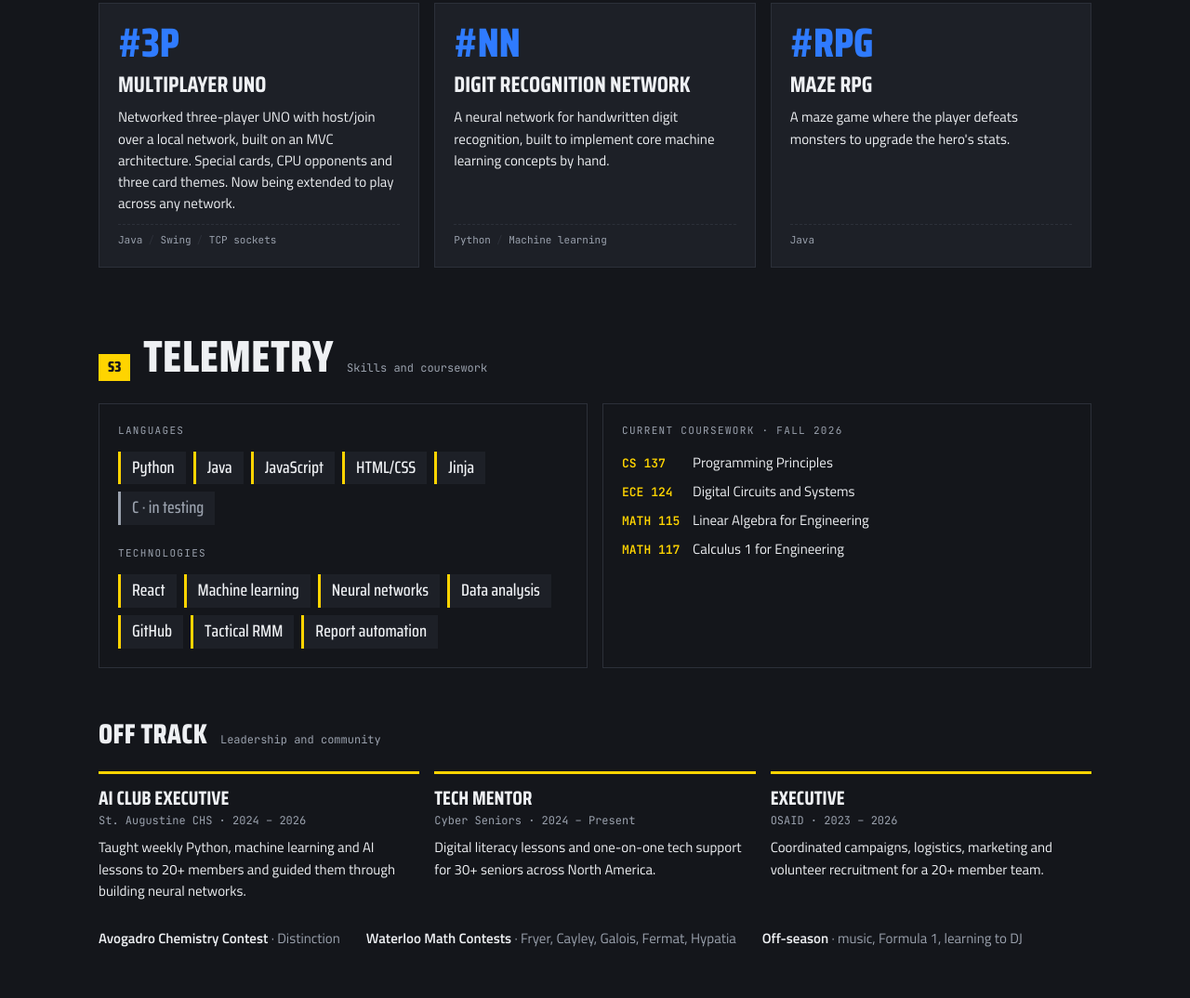
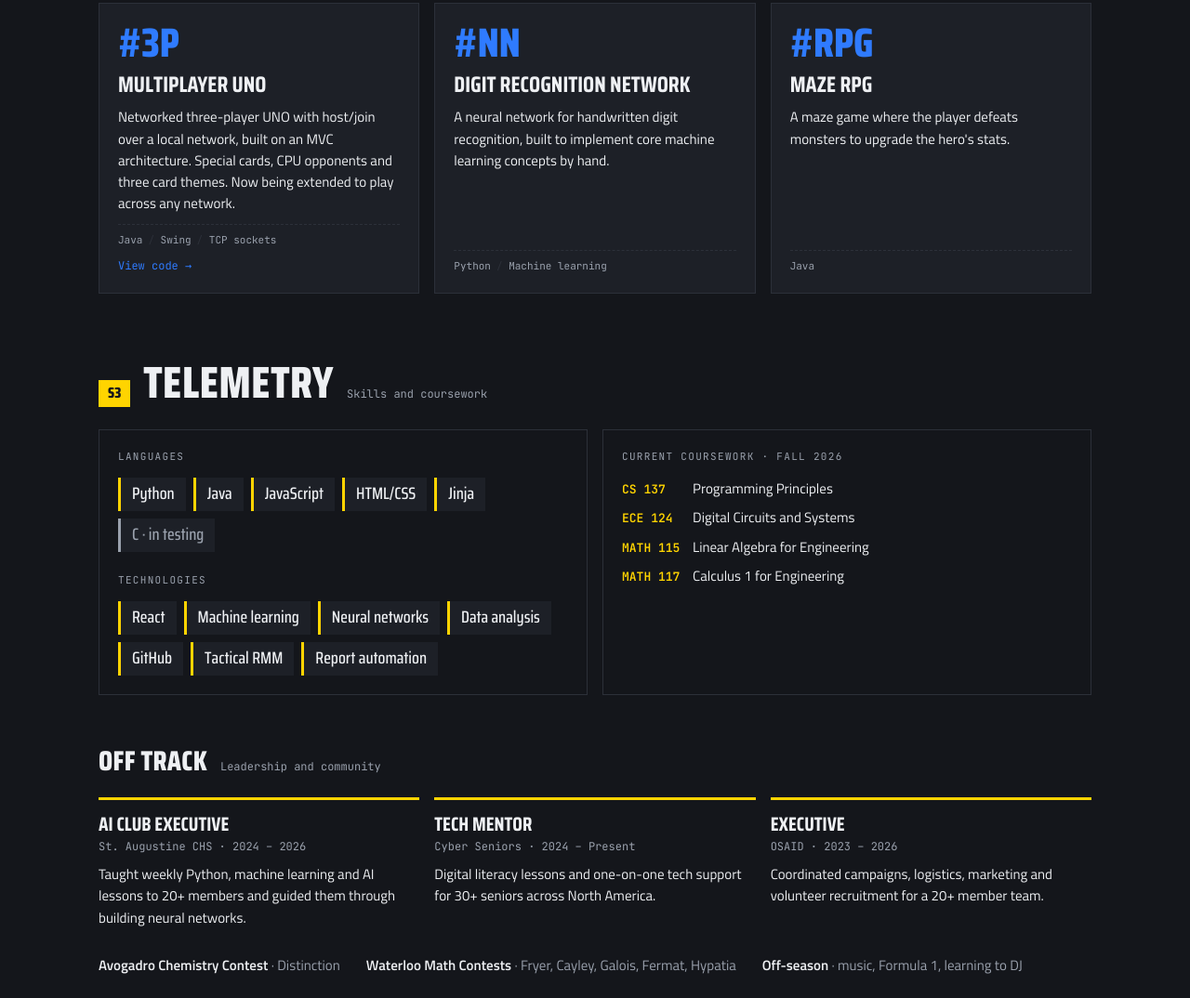
Before and after one commit to lauchloe23/lauchloe23.github.io, a plain HTML site: page index.html in a window 1280 px wide. Shown: the part 1305-2379 px from the top of the page at 93% size. Drawn offline with Linux system fonts and the light colour scheme.

Commit message:
Link UNO repo

```diff
--- a/index.html
+++ b/index.html
@@ -111,6 +111,8 @@ td li+li{margin-top:4px}
 .car p{margin:0;font-size:15px;color:var(--chalk)}
 .spec{margin-top:auto;display:flex;flex-wrap:wrap;gap:6px;padding-top:8px;border-top:1px dashed var(--line)}
 .spec span{font-family:var(--mono);font-size:11px;color:var(--muted)}
+.repo{font-family:var(--mono);font-size:12px;color:var(--s2);text-decoration:none}
+.repo:hover{text-decoration:underline}
 .spec span+span::before{content:"/ ";color:var(--line)}
 
 /* telemetry */
@@ -285,6 +287,7 @@ footer .wrap{display:flex;justify-content:space-between;gap:10px;flex-wrap:wrap}
           <h3>Multiplayer UNO</h3>
           <p>Networked three-player UNO with host/join over a local network, built on an MVC architecture. Special cards, CPU opponents and three card themes. Now being extended to play across any network.</p>
           <div class="spec"><span>Java</span><span>Swing</span><span>TCP sockets</span></div>
+          <a class="repo" href="https://github.com/lauchloe23/Java-Digital-UNO-3-Players" target="_blank" rel="noopener">View code →</a>
         </article>
         <article class="car">
           <div class="no">#NN</div>
```
